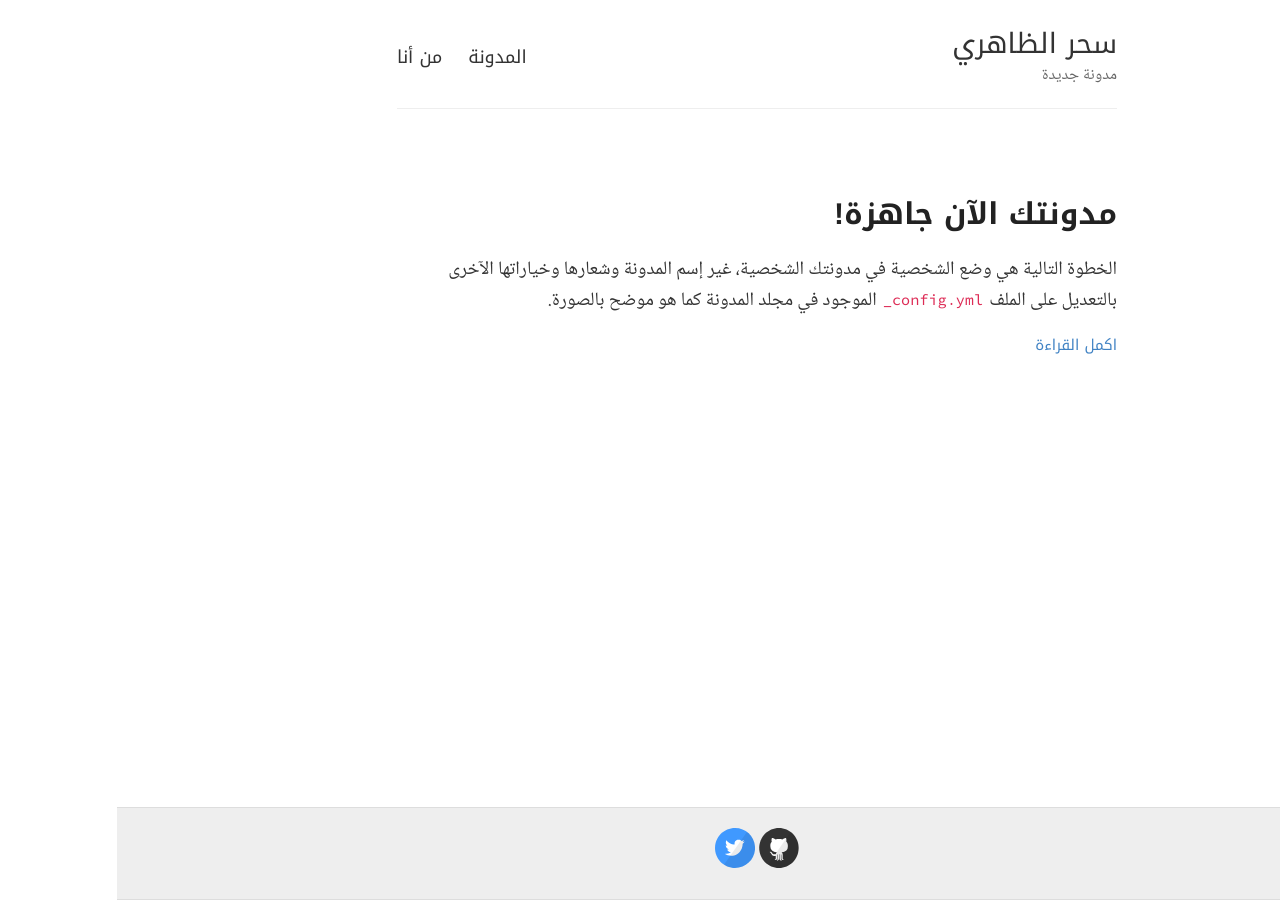
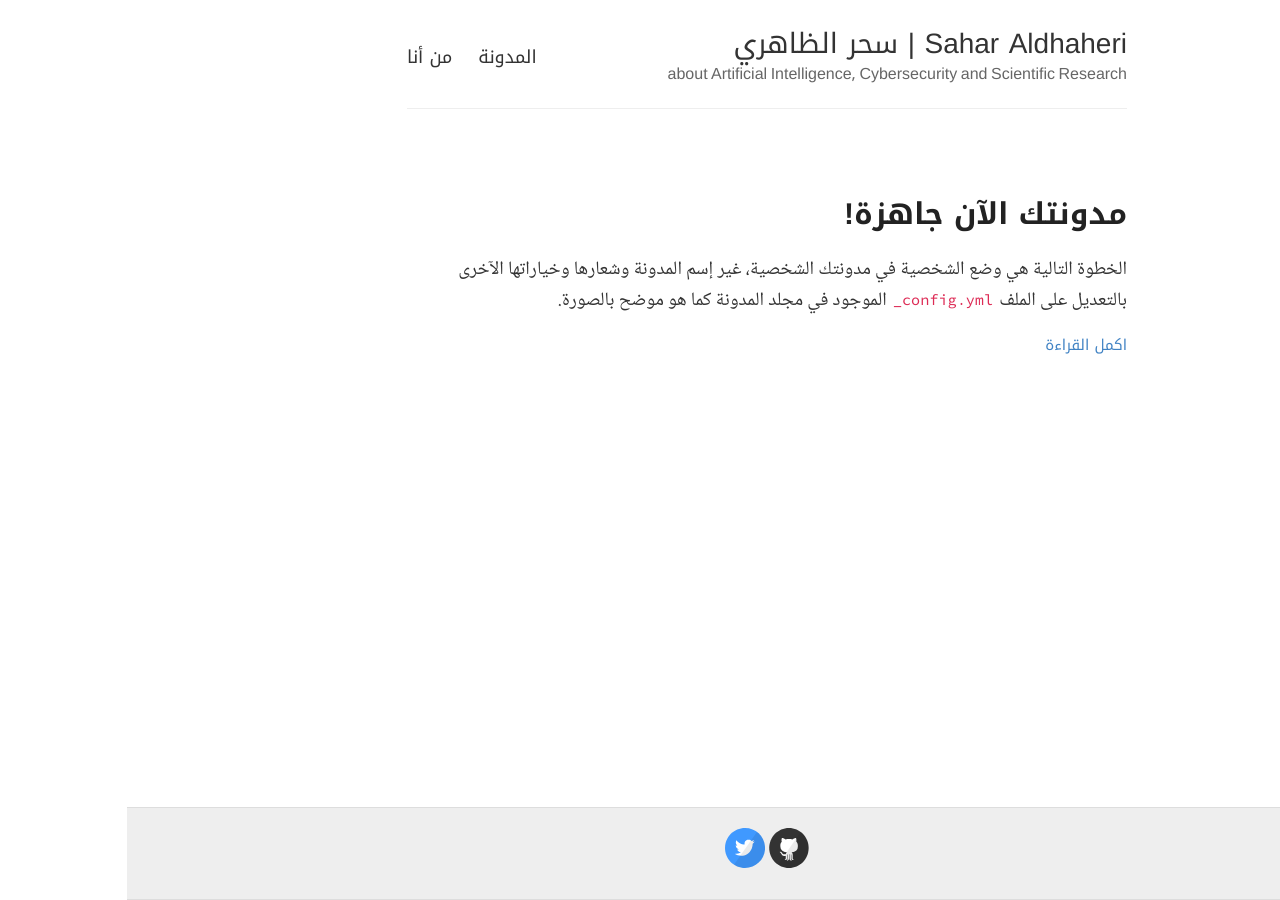
Before and after one commit to sahar119911/AldhaheriS, a Jekyll site: the page built from index.html, in a window 1280 px wide. Built offline with Jekyll 4.4.1, drawn with Linux system fonts in a browser that asks for light colours.

Commit message:
Update _config.yml

```diff
--- a/_config.yml
+++ b/_config.yml
@@ -3,11 +3,10 @@
 #
 
 # اسم المدونة الذي سيظهر في الأعلى
-name: سحر الظاهري
+name: Sahar Aldhaheri | سحر الظاهري
 
 # وصف قصير للمدونة والذي سيظهر تحت اسمها وكجزء من عنوان المدونة في محركات البحث
-description: مدونة جديدة
-
+description: about Artificial Intelligence, Cybersecurity and Scientific Research
 # رابط صورة المدونة
 # لإستخدام صورة هويتك في GitHub ضع https://github.com/<اسم_المستخدم>.png في المتغير، مثلا لهويتي الشخصية أستخدم:
 # avatar: https://github.com/a3ammar.png
```
